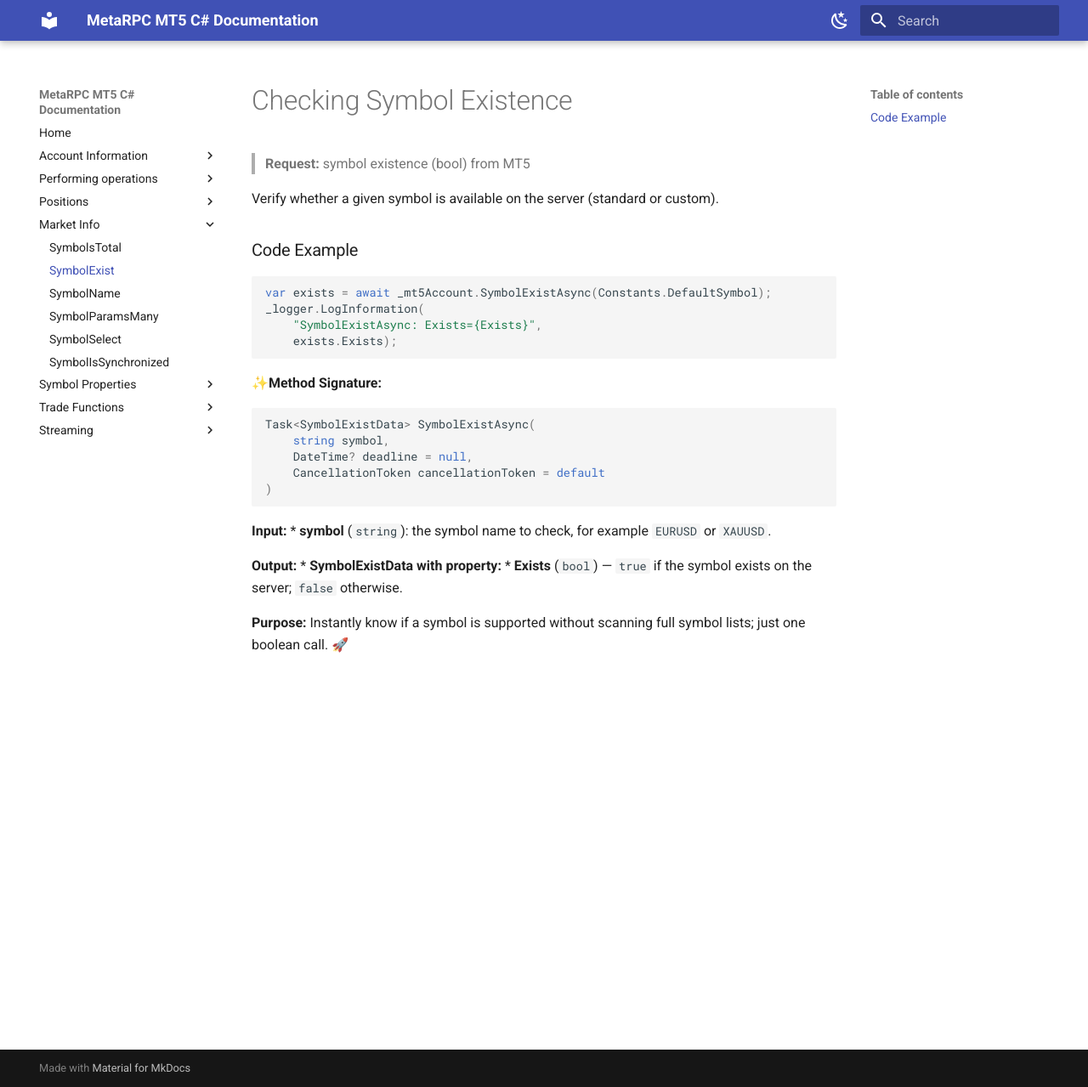
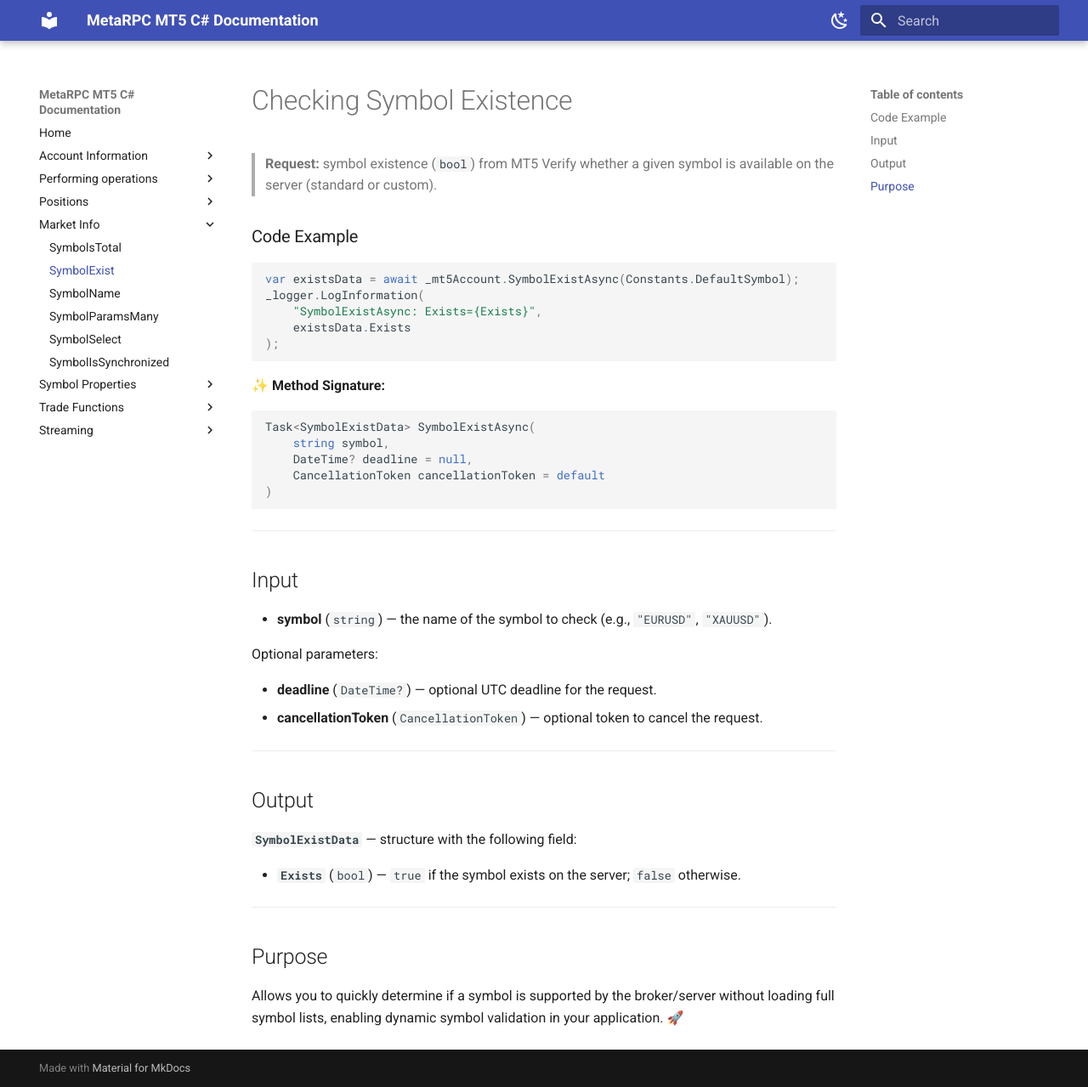
Before and after one commit to MetaRPC/CSharpMT5, an MkDocs documentation site: the page built from docs/MarketInfo/SymbolExist.md, in a window 1280 px wide and 1279 px high. Shown: the whole window at 85% size. Built offline with MkDocs 1.6.1 and Material for MkDocs 9.7.7, drawn with Linux system fonts in a browser that asks for light colours.

Commit message:
Update SymbolExist.md

````diff
--- a/docs/MarketInfo/SymbolExist.md
+++ b/docs/MarketInfo/SymbolExist.md
@@ -1,19 +1,20 @@
 # Checking Symbol Existence
 
-> **Request:** symbol existence (bool) from MT5
-
-Verify whether a given symbol is available on the server (standard or custom).
+> **Request:** symbol existence (`bool`) from MT5
+> Verify whether a given symbol is available on the server (standard or custom).
 
 ### Code Example
 
 ```csharp
-var exists = await _mt5Account.SymbolExistAsync(Constants.DefaultSymbol);
+var existsData = await _mt5Account.SymbolExistAsync(Constants.DefaultSymbol);
 _logger.LogInformation(
     "SymbolExistAsync: Exists={Exists}",
-    exists.Exists);
+    existsData.Exists
+);
 ```
 
-✨**Method Signature:**
+✨ **Method Signature:**
+
 ```csharp
 Task<SymbolExistData> SymbolExistAsync(
     string symbol,
@@ -21,11 +22,28 @@ Task<SymbolExistData> SymbolExistAsync(
     CancellationToken cancellationToken = default
 )
 ```
- **Input:**
-* **symbol** (`string`): the symbol name to check, for example `EURUSD` or `XAUUSD`.
 
- **Output:**
-* **SymbolExistData with property:**
-* **Exists** (`bool`) — `true` if the symbol exists on the server; `false` otherwise.
+---
 
-**Purpose:** Instantly know if a symbol is supported without scanning full symbol lists; just one boolean call. 🚀
+## Input
+
+* **symbol** (`string`) — the name of the symbol to check (e.g., `"EURUSD"`, `"XAUUSD"`).
+
+Optional parameters:
+
+* **deadline** (`DateTime?`) — optional UTC deadline for the request.
+* **cancellationToken** (`CancellationToken`) — optional token to cancel the request.
+
+---
+
+## Output
+
+**`SymbolExistData`** — structure with the following field:
+
+* **`Exists`** (`bool`) — `true` if the symbol exists on the server; `false` otherwise.
+
+---
+
+## Purpose
+
+Allows you to quickly determine if a symbol is supported by the broker/server without loading full symbol lists, enabling dynamic symbol validation in your application. 🚀
````
